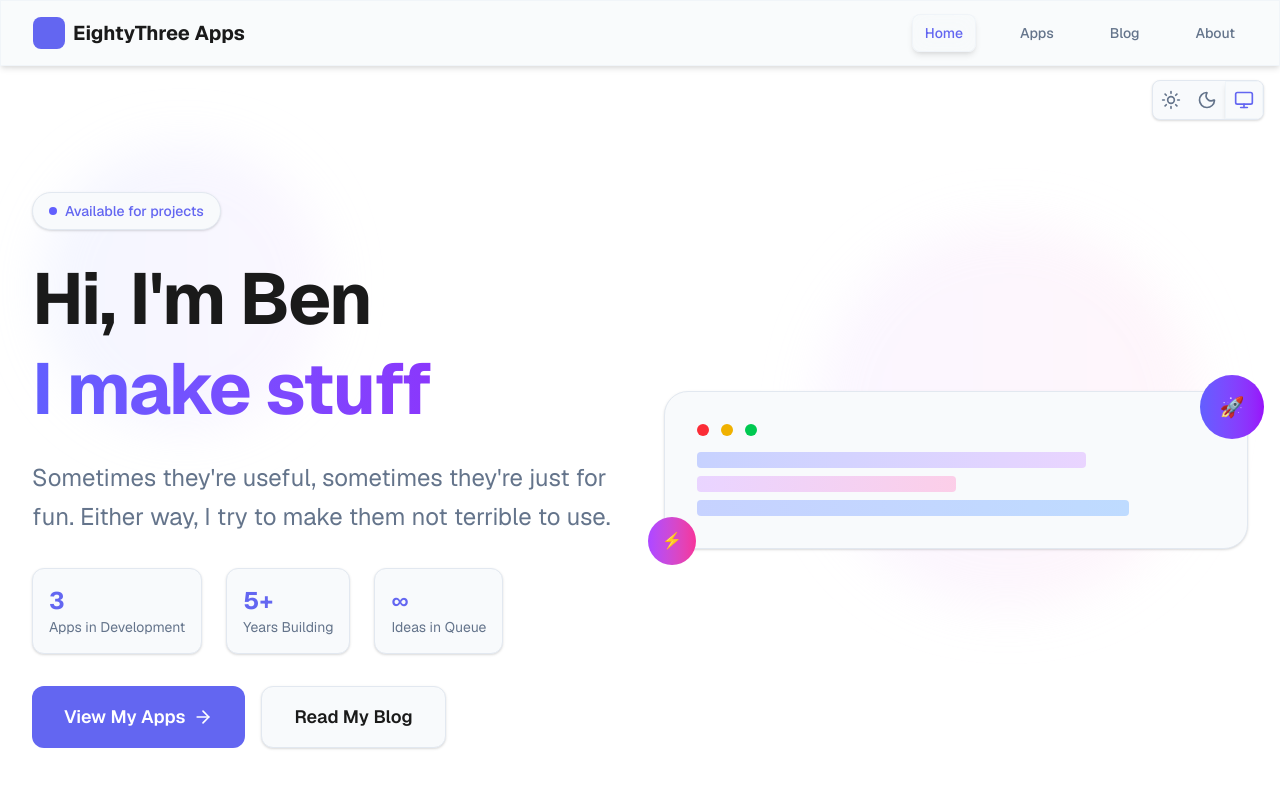
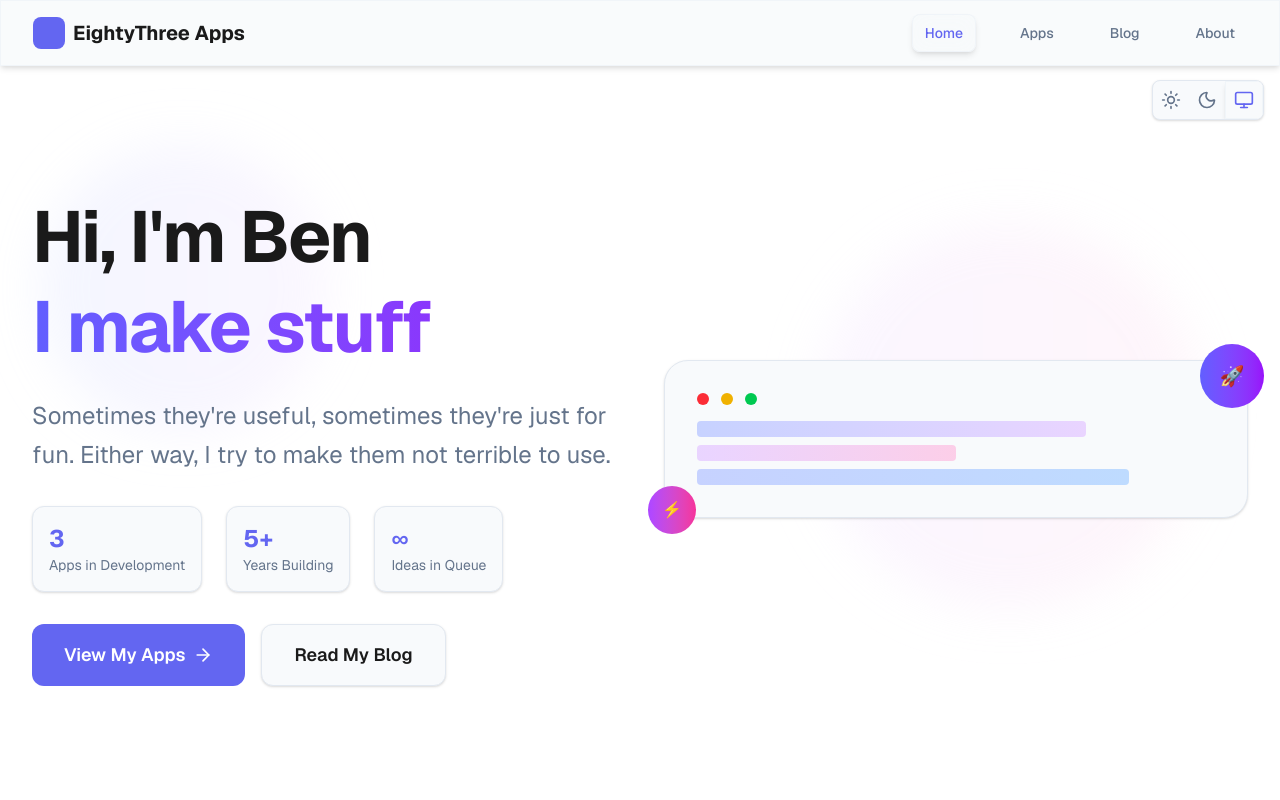
Before and after one commit to eightythreeapps/eightythreeapps-website, a Next.js app: page / in a window 1280 px wide. Shown: the top 800 px of the page. Built offline with nearby package versions, Linux system fonts and the light colour scheme.

Commit message:
Remove 'Available for projects' badge from hero section
- Cleaned up hero section layout
- Removed status indicator badge
- More focused presentation without availability messaging
- Maintains clean flow from heading to description

```diff
--- a/src/app/page.tsx
+++ b/src/app/page.tsx
@@ -63,18 +63,13 @@ export default function Home() {
             {/* Left Column - Main Content */}
             <div className="space-y-8">
               <div className="space-y-6">
-                <div className="inline-flex items-center px-4 py-2 rounded-full glass-card text-sm font-medium" style={{ color: 'var(--accent)' }}>
-                  <span className="w-2 h-2 bg-indigo-500 rounded-full mr-2 animate-pulse"></span>
-                  Available for projects
-                </div>
-
                 <h1 className="text-5xl md:text-7xl font-bold tracking-tight leading-tight">
                   <span className="block" style={{ color: 'var(--foreground)' }}>
                     Hi, I&apos;m Ben
                   </span>
-                <span className="block bg-gradient-to-r from-indigo-500 to-purple-600 bg-clip-text text-transparent">
-                  I make stuff
-                </span>
+                  <span className="block bg-gradient-to-r from-indigo-500 to-purple-600 bg-clip-text text-transparent">
+                    I make stuff
+                  </span>
                 </h1>
 
                 <p className="text-xl md:text-2xl leading-relaxed max-w-2xl"
```
